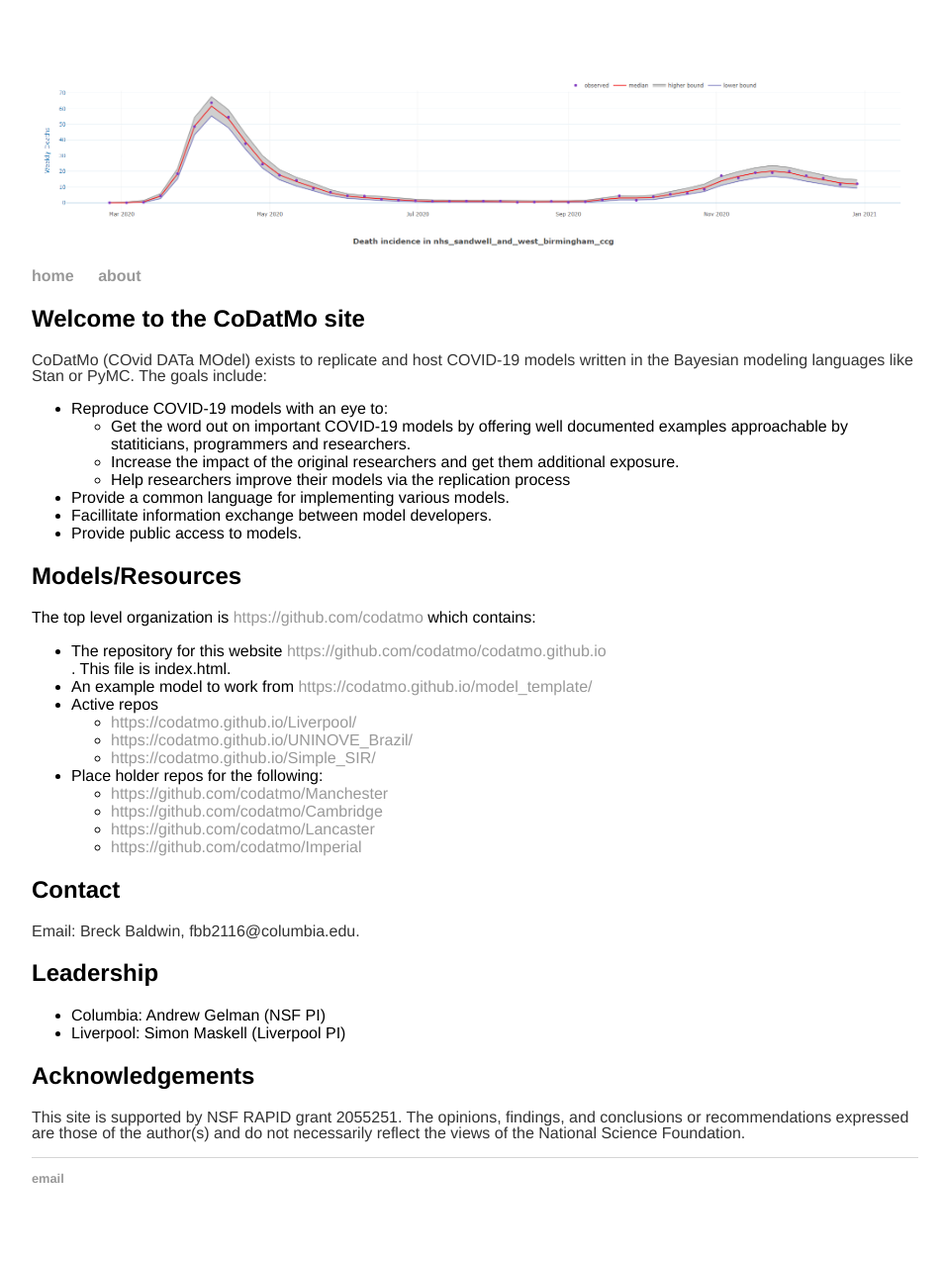
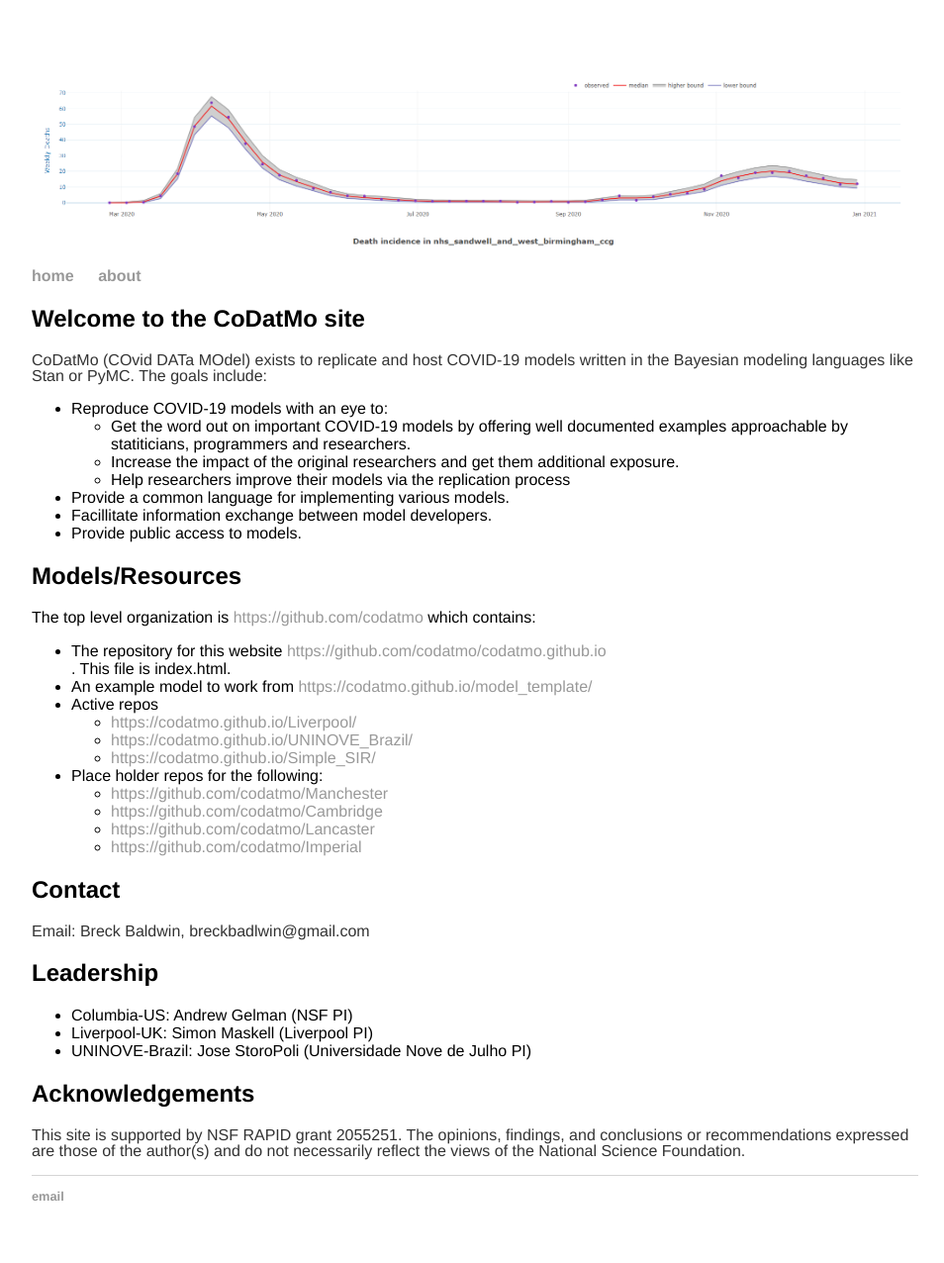
Before and after one commit to codatmo/codatmo.github.io, a Jekyll site: the page built from index.html, in a window 1280 px wide. Shown: the whole page at 99% size, without its empty margins (160-1114 px from the left). Built offline with Jekyll 4.4.1, drawn with Linux system fonts in a browser that asks for light colours.

Commit message:
added Jose, changed breck email

```diff
--- a/index.html
+++ b/index.html
@@ -48,13 +48,14 @@ The top level organization is <a href="https://github.com/codatmo">https://githu
 
 <h2> Contact </h2>
 <p>
-Email: Breck Baldwin, fbb2116@columbia.edu.
+Email: Breck Baldwin, breckbadlwin@gmail.com
 </p>
 <h2> Leadership </h2>
 <p>
 	<ul>
-<li>Columbia: Andrew Gelman (NSF PI)</li>
-<li>Liverpool: Simon Maskell (Liverpool PI)</li>
+<li>Columbia-US: Andrew Gelman (NSF PI)</li>
+<li>Liverpool-UK: Simon Maskell (Liverpool PI)</li>
+<li>UNINOVE-Brazil: Jose StoroPoli (Universidade Nove de Julho PI)</li>
 </ul>
 </p>
 <h2> Acknowledgements </h2>
```
